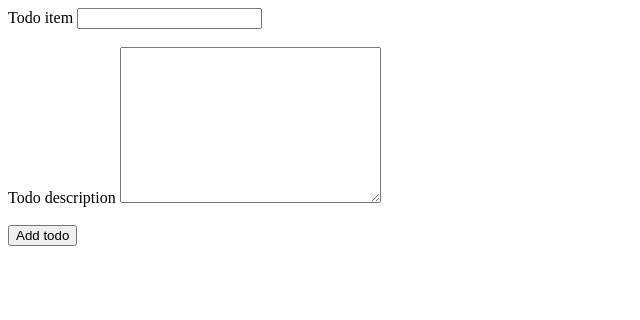
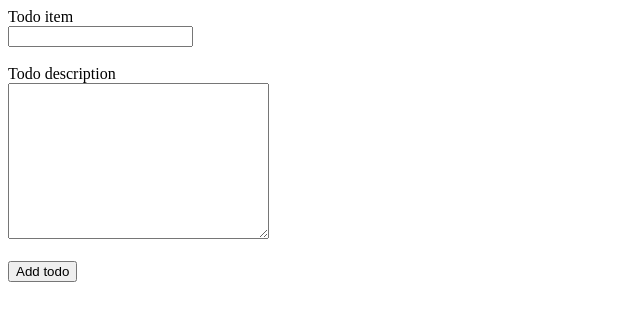
Before and after one commit to Syntra-Frontend-2019/Les-5-Dzengiz, a plain HTML site: page index.html in a window 1280 px wide. Shown: the whole page, without its empty margins (0-640 px from the left). Drawn offline with Linux system fonts and the light colour scheme.

Commit message:
Added a break tag in the html to have the input field below the label

```diff
--- a/index.html
+++ b/index.html
@@ -6,12 +6,12 @@
 </head>
 <body>
     <div>
-        <label for="todoInput">Todo item</label>
+        <label for="todoInput">Todo item</label> <br>
         <input type="text" id="todoInput" name="todoInput">
 
         <br><br>
 
-        <label for="todoDesc">Todo description</label>
+        <label for="todoDesc">Todo description</label> <br>
         <textarea name="todoDesc" id="todoDesc" cols="30" rows="10"></textarea>
 
         <br><br>
```
